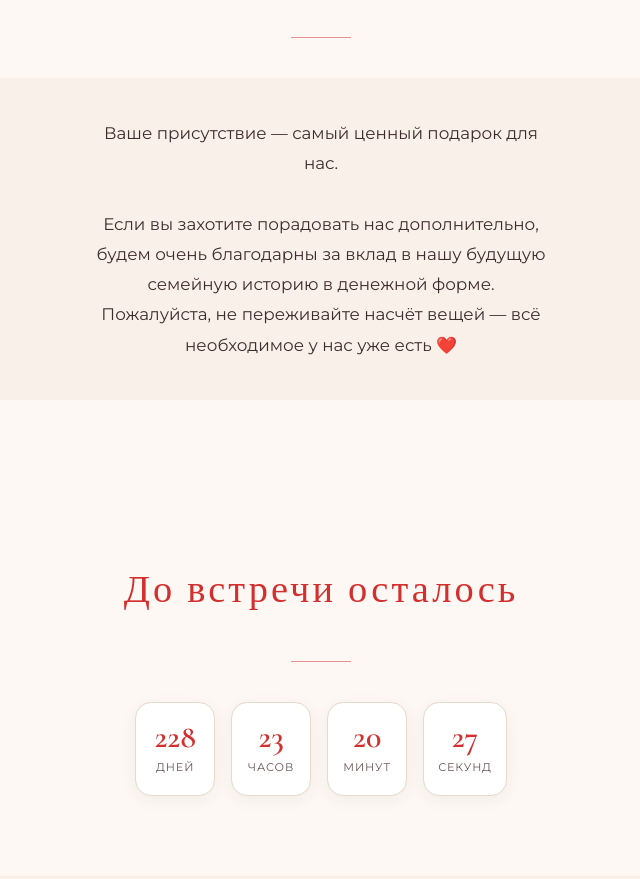
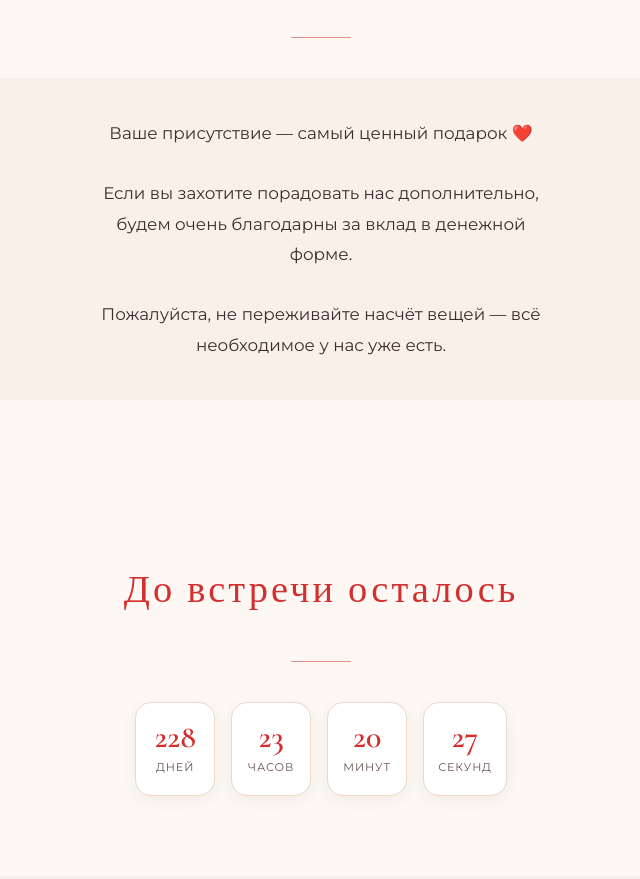
Before and after one commit to vldlitvinova11-star/2, a plain HTML site: page index.html in a window 1280 px wide. Shown: the part 3497-4376 px from the top of the page, without its empty margins (319-959 px from the left). Drawn offline with nearby package versions, Linux system fonts and the light colour scheme.

Commit message:
Update index.html

```diff
--- a/index.html
+++ b/index.html
@@ -646,8 +646,9 @@
     <div class="divider"></div>
     <div class="gifts-box">
       <p>
-        Ваше присутствие — самый ценный подарок для нас.<br><br>
-        Если вы захотите порадовать нас дополнительно, будем очень благодарны за вклад в нашу будущую семейную историю в денежной форме. Пожалуйста, не переживайте насчёт вещей — всё необходимое у нас уже есть ❤️
+        Ваше присутствие — самый ценный подарок ❤️<br><br>
+        Если вы захотите порадовать нас дополнительно, будем очень благодарны за вклад в денежной форме.<br><br>
+        Пожалуйста, не переживайте насчёт вещей — всё необходимое у нас уже есть.
       </p>
     </div>
   </section>
```
